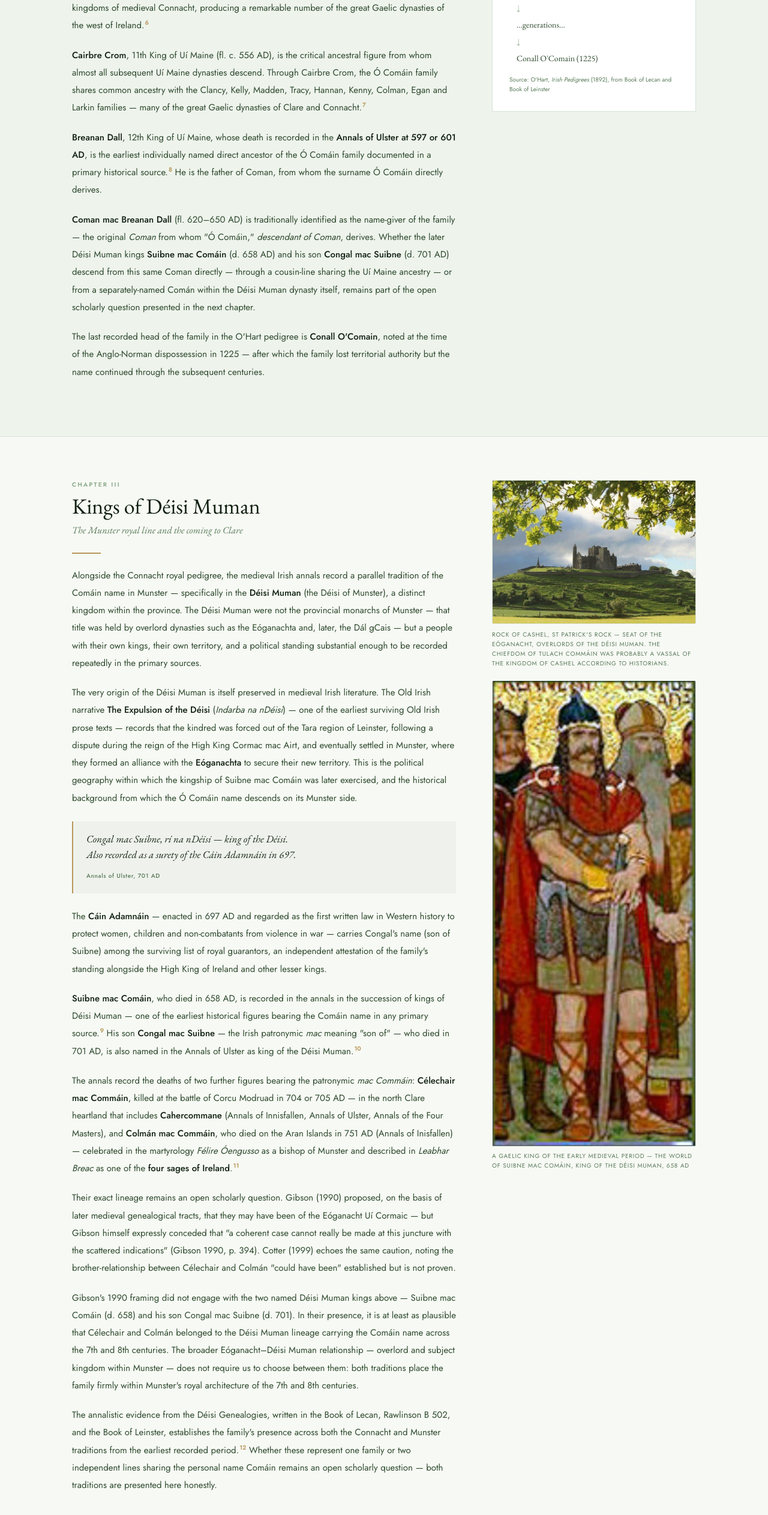
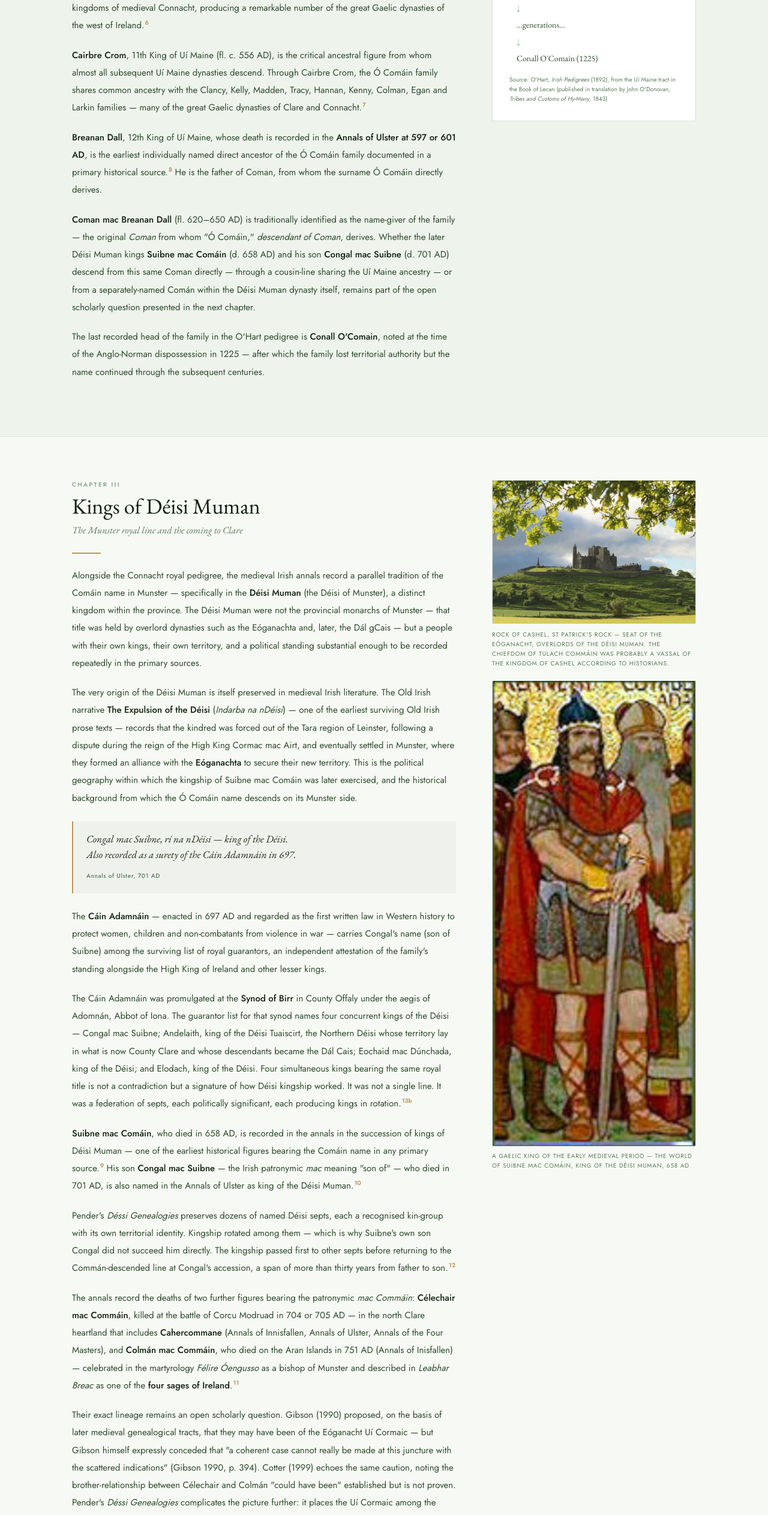
Before and after one commit to ocomain/clan, a website: page pedigree.html in a window 1280 px wide. Shown: the part 2080-4605 px from the top of the page at 60% size. Drawn offline with Linux system fonts and the light colour scheme.

Commit message:
Pedigree: Déisi scholarship tightening — Birr synod, derbfine rotation, Torpad Déisi–Corcu Mruad dual kingship, plus footnote corrections
Body text:
- Insertion A: Synod of Birr 697 — four concurrent Déisi kings (Congal, Andelaith of Déisi Tuaiscirt, Eochaid, Elodach)
- Insertion B: derbfine rotation, dozens of Déisi septs per Pender, 30+ year gap father to son
- Insertion C: direct 744 AU quote 'Foirddbe Corcu mudruadh don Deiss'
- Insertion D: Torpad mac Cernaig d.765 — tigerna na nDéisi (FM) and rí Corcu Mruad (AI) — same man, two titles

Footnote corrections:
- fn5: Conall O'Comain pedigree sourcing corrected (Book of Lecan Uí Maine tract via O'Donovan 1843)
- fn9: Suibne mac Comáin primary source corrected to AI 658 + Ó Cróinín Peritia 2 (1983) computus evidence + Pender stemma
- fn10: Congal 701 — Conall/Congal spelling variation explained, Cáin Adamnáin Meyer edition cited
- fn11: Célechair 705 + Colmán 751 sources completed
- fn12: canonical edition corrected from CGH (1962) to Pender Déssi Genealogies (1937)
- fn13: 744 Corcu Mruad overthrow cited from AU 743 directly + Pender Appendix II
- fn13a NEW: Torpad mac Cernaig FM 760/AI 769 dual-kingship attestation
- fn13b NEW: Synod of Birr guarantor list, Meyer 1905 + Ní Dhonnchadha 1995

Pedigree extract box: source line corrected to reflect Uí Maine tract (Book of Lecan) via O'Donovan Hy-Many 1843.

```diff
--- a/pedigree.html
+++ b/pedigree.html
@@ -296,7 +296,7 @@ function toggleMenu(){
             <span style="color:var(--ink-faint);padding-left:12px">↓</span><br>
             <span style="padding-left:12px">Conall O'Comain (1225)</span>
           </div>
-          <div style="font-size:10px;color:var(--ink-muted);margin-top:14px">Source: O'Hart, <em>Irish Pedigrees</em> (1892), from Book of Lecan and Book of Leinster</div>
+          <div style="font-size:10px;color:var(--ink-muted);margin-top:14px">Source: O'Hart, <em>Irish Pedigrees</em> (1892), from the Uí Maine tract in the Book of Lecan (published in translation by John O'Donovan, <em>Tribes and Customs of Hy-Many</em>, 1843)</div>
         </div>
       </div>
     </div>
@@ -320,9 +320,11 @@ function toggleMenu(){
             <cite>Annals of Ulster, 701 AD</cite>
           </div>
           <p>The <strong>Cáin Adamnáin</strong> — enacted in 697 AD and regarded as the first written law in Western history to protect women, children and non-combatants from violence in war — carries Congal's name (son of Suibne) among the surviving list of royal guarantors, an independent attestation of the family's standing alongside the High King of Ireland and other lesser kings.</p>
+          <p>The Cáin Adamnáin was promulgated at the <strong>Synod of Birr</strong> in County Offaly under the aegis of Adomnán, Abbot of Iona. The guarantor list for that synod names four concurrent kings of the Déisi — Congal mac Suibne; Andelaith, king of the Déisi Tuaiscirt, the Northern Déisi whose territory lay in what is now County Clare and whose descendants became the Dál Cais; Eochaid mac Dúnchada, king of the Déisi; and Elodach, king of the Déisi. Four simultaneous kings bearing the same royal title is not a contradiction but a signature of how Déisi kingship worked. It was not a single line. It was a federation of septs, each politically significant, each producing kings in rotation.<sup><a href="#fn13b">13b</a></sup></p>
           <p><strong>Suibne mac Comáin</strong>, who died in 658 AD, is recorded in the annals in the succession of kings of Déisi Muman — one of the earliest historical figures bearing the Comáin name in any primary source.<sup><a href="#fn9">9</a></sup> His son <strong>Congal mac Suibne</strong> — the Irish patronymic <em>mac</em> meaning "son of" — who died in 701 AD, is also named in the Annals of Ulster as king of the Déisi Muman.<sup><a href="#fn10">10</a></sup></p>
+          <p>Pender's <em>Déssi Genealogies</em> preserves dozens of named Déisi septs, each a recognised kin-group with its own territorial identity. Kingship rotated among them — which is why Suibne's own son Congal did not succeed him directly. The kingship passed first to other septs before returning to the Commán-descended line at Congal's accession, a span of more than thirty years from father to son.<sup><a href="#fn12">12</a></sup></p>
           <p>The annals record the deaths of two further figures bearing the patronymic <em>mac Commáin</em>: <strong>Célechair mac Commáin</strong>, killed at the battle of Corcu Modruad in 704 or 705 AD — in the north Clare heartland that includes <strong>Cahercommane</strong> (Annals of Innisfallen, Annals of Ulster, Annals of the Four Masters), and <strong>Colmán mac Commáin</strong>, who died on the Aran Islands in 751 AD (Annals of Inisfallen) — celebrated in the martyrology <em>Félire Óengusso</em> as a bishop of Munster and described in <em>Leabhar Breac</em> as one of the <strong>four sages of Ireland</strong>.<sup><a href="#fn11">11</a></sup></p>
-          <p>Their exact lineage remains an open scholarly question. Gibson (1990) proposed, on the basis of later medieval genealogical tracts, that they may have been of the Eóganacht Uí Cormaic — but Gibson himself expressly conceded that "a coherent case cannot really be made at this juncture with the scattered indications" (Gibson 1990, p. 394). Cotter (1999) echoes the same caution, noting the brother-relationship between Célechair and Colmán "could have been" established but is not proven.</p>
+          <p>Their exact lineage remains an open scholarly question. Gibson (1990) proposed, on the basis of later medieval genealogical tracts, that they may have been of the Eóganacht Uí Cormaic — but Gibson himself expressly conceded that "a coherent case cannot really be made at this juncture with the scattered indications" (Gibson 1990, p. 394). Cotter (1999) echoes the same caution, noting the brother-relationship between Célechair and Colmán "could have been" established but is not proven. Pender's <em>Déssi Genealogies</em> complicates the picture further: it places the Uí Cormaic among the Déisi Muman septs themselves — <em>"cenél úa Cormaic lasna Déssib muman"</em>, Rawlinson B 502 and Book of Lecan — suggesting this kindred sat on the boundary between the Eóganacht and the Déisi rather than belonging cleanly to either.<sup><a href="#fn12">12</a></sup></p>
           <p>Gibson's 1990 framing did not engage with the two named Déisi Muman kings above — Suibne mac Comáin (d. 658) and his son Congal mac Suibne (d. 701). In their presence, it is at least as plausible that Célechair and Colmán belonged to the Déisi Muman lineage carrying the Comáin name across the 7th and 8th centuries. The broader Eóganacht–Déisi Muman relationship — overlord and subject kingdom within Munster — does not require us to choose between them: both traditions place the family firmly within Munster's royal architecture of the 7th and 8th centuries.</p>
           <p>The annalistic evidence from the Déisi Genealogies, written in the Book of Lecan, Rawlinson B 502, and the Book of Leinster, establishes the family's presence across both the Connacht and Munster traditions from the earliest recorded period.<sup><a href="#fn12">12</a></sup> Whether these represent one family or two independent lines sharing the personal name Comáin remains an open scholarly question — both traditions are presented here honestly.</p>
 
@@ -334,7 +336,8 @@ function toggleMenu(){
 
           <p>Whether Suibne of the Déisi was the son of the Uí Maine name-giver — bridging the two traditions in a single generation — or the son of a separate Comán within the Déisi lineage itself cannot be resolved from the surviving evidence. It is a question the annals leave open for future scholarship, and one that the geography — Uí Maine descent in the north, Déisi kingship in the south, and the Ó Comáin chiefdom settled in north Clare between them — at least invites.</p>
 
-          <p>Archaeologist Claire Cotter suggests that the Burren area may have been named after a sub-king named Commán, noting evidence in the annals — including the Annals of Ulster recording the 744 AD destruction of Corcu Mruad by the Déisi — consistent with Gibson's analysis of the chiefdom.<sup><a href="#fn13">13</a></sup></p>
+          <p>Archaeologist Claire Cotter suggests that the Burren area may have been named after a sub-king named Commán, noting evidence in the annals — including the Annals of Ulster recording the 744 AD destruction of Corcu Mruad by the Déisi — consistent with Gibson's analysis of the chiefdom. The 744 entry is direct: <em>"Foirddbe Corcu mudruadh don Deiss"</em> — the overthrow of the Corcu Mruad by the Déisi.<sup><a href="#fn13">13</a></sup></p>
+          <p>By the generation after Congal, Déisi kingship had extended into North Clare. The annals record the death in 765 AD of <strong>Torpad mac Cernaig</strong>, styled <em>tigerna na nDéisi</em> — lord of the Déisi — in the Annals of the Four Masters, and <em>rí Corcu Mruad</em> — king of the Corcu Mruad, the people of North Clare — in the Annals of Inisfallen. Two independent annal traditions, the same man, two titles. Cahercommaun's occupation belongs to precisely this period of Déisi presence in the Burren — the material record and the annals meeting on the same ground.<sup><a href="#fn13a">13a</a></sup></p>
         </div>
       </div>
       <div>
@@ -599,15 +602,17 @@ function toggleMenu(){
       <li id="fn2"><span class="fn-num">2</span><span>R-L1066 ancient DNA identifications: ancient remains Scotland 1500–1300 BC; further ancient individual Scotland 43 BC–117 AD. Source: FTDNA haplogroup project research data and academic aDNA studies referenced in the R-L21 project. R-L21 Ireland distribution: 678 matches (FTDNA). R-Z253 Ireland 110 vs Scotland 47.</span></li>
       <li id="fn3"><span class="fn-num">3</span><span>R-BY14247 terminal haplogroup: Ireland + 1 unknown. Living DNA match: Cornelius Moylan, identified via FTDNA matching. Moylan is an Irish surname associated with Clare and Munster.</span></li>
       <li id="fn4"><span class="fn-num">4</span><span>R-Z2534 shared haplogroup with Dál Cais/O'Brien/MacNamara/O'Dea of Clare. Estimated common ancestor c. 1,500 BC based on SNP dating methodology. FTDNA block tree analysis.</span></li>
-      <li id="fn5"><span class="fn-num">5</span><span>O'Hart, John. <em>Irish Pedigrees, or the Origin and Stem of the Irish Nation</em>. 5th edition. Dublin: James Duffy & Co., 1892. O'Comain pedigree compiled from Book of Lecan and Book of Leinster.</span></li>
+      <li id="fn5"><span class="fn-num">5</span><span>O'Hart, John. <em>Irish Pedigrees, or the Origin and Stem of the Irish Nation</em>. 5th edition. Dublin: James Duffy & Co., 1892. The Uí Maine / O'Comáin pedigree in O'Hart derives from the Uí Maine tract in the <strong>Book of Lecan</strong> (RIA MS 23 P 2, folios 69–77), published in English translation by John O'Donovan as <em>Tribes and Customs of Hy-Many, commonly called O'Kelly's Country</em> (Dublin: Irish Archaeological Society, 1843). The tract traces the royal line down to Conall mac Cormaic, mic Ceithernaig, mic Fogartaig, which O'Hart identifies as the Conall O'Comain of 1225.</span></li>
       <li id="fn6"><span class="fn-num">6</span><span>Kingdom of Uí Maine: established by Máine Mór mac Eochaidh, c. 357 AD. O'Hart (1892). The kingdom occupied what is now east Galway and south Roscommon.</span></li>
       <li id="fn7"><span class="fn-num">7</span><span>Cairbre Crom, 11th King of Uí Maine, fl. c. 556 AD. O'Hart (1892). Related families through Cairbre Crom: Clancy, Kelly, Madden, Tracy, Hannan, Kenny, Colman, Egan, Larkin.</span></li>
       <li id="fn8"><span class="fn-num">8</span><span>Death of Breanan Dall, 12th King of Uí Maine: Annals of Ulster, 597 AD (also noted at 601 AD in some recensions). Mac Airt, Seán and Mac Niocaill, Gearóid (eds.). <em>The Annals of Ulster</em>. Dublin: DIAS, 1983.</span></li>
-      <li id="fn9"><span class="fn-num">9</span><span>Suibne mac Comáin, king of the Déisi Muman, died 658 AD: Annals of Ulster. Also in the Déisi Genealogies, Book of Lecan and Book of Leinster.</span></li>
-      <li id="fn10"><span class="fn-num">10</span><span>Congal mac Suibne, king of the Déisi, died 701 AD: Annals of Ulster.</span></li>
-      <li id="fn11"><span class="fn-num">11</span><span>Célechair mac Comáin, killed in battle in Clare 705 AD: Annals of Ulster.</span></li>
-      <li id="fn12"><span class="fn-num">12</span><span>Déisi Genealogies in the Book of Lecan, Rawlinson B 502, and the Book of Leinster. Referenced in: O'Brien, M.A. (ed.). <em>Corpus Genealogiarum Hiberniae</em>. Dublin: DIAS, 1962.</span></li>
-      <li id="fn13"><span class="fn-num">13</span><span>Cotter, Claire. Archaeological analysis of the Burren chiefdoms, referenced in: Gibson, D. Blair. <em>From Chiefdom to State in Early Ireland</em>. Cambridge: Cambridge University Press, 2012, p. 147.</span></li>
+      <li id="fn9"><span class="fn-num">9</span><span>Suibne mac Comáin, in the succession of kings of Déisi Muman, died 658 AD. <strong>Annals of Inisfallen</strong> s.a. 658 (Mac Airt, ed., <em>The Annals of Inisfallen</em>, Dublin: DIAS, 1951, p. 94). His death was preserved as a marginal entry in a contemporary Easter-table, analysed in Ó Cróinín, 'Early Irish Annals from Easter-Tables: A Case Restated', <em>Peritia</em> 2 (1983), 74–86, at p. 83. Genealogical placement: Pender (ed.), <em>The Déssi Genealogies</em> (Dublin: Irish Manuscripts Commission / Stationery Office, 1937), §§57–59 (Book of Lecan 101r°c); §§38–40 (Book of Leinster 328c).</span></li>
+      <li id="fn10"><span class="fn-num">10</span><span>Congal mac Suibne, king of the Déisi, died 701 AD. <strong>Annals of Ulster</strong> s.a. 700 (<em>recte</em> 701), Annals of Tigernach, Chronicon Scotorum, Annals of Roscrea. The Annals of Ulster use the spelling "Conall"; the Cáin Adamnáin (697) and the genealogies of Book of Lecan and Book of Leinster use the spelling "Congal" — the same man, well-known manuscript variation. Cáin Adamnáin guarantor list: Meyer (ed.), <em>Cáin Adamnáin</em>, Oxford: Clarendon Press, 1905, §28, p. 18.</span></li>
+      <li id="fn11"><span class="fn-num">11</span><span>Célechair mac Commáin, killed at the battle of Corcu Modruad in North Clare. <strong>Annals of Ulster</strong> s.a. 704 (<em>recte</em> 705), Annals of Tigernach, Annals of the Four Masters. Colmán mac Commáin, died on the Aran Islands: <strong>Annals of Inisfallen</strong> s.a. 751 (Mac Airt, 1951). Commemorated as a bishop and one of the four sages of Ireland in <em>Félire Óengusso</em> and <em>Leabhar Breac</em>.</span></li>
+      <li id="fn12"><span class="fn-num">12</span><span><strong>Pender, Séamus (ed.).</strong> <em>The Déssi Genealogies.</em> Dublin: Irish Manuscripts Commission / Stationery Office, 1937. The standard critical edition, drawing together the Déisi Muman genealogical tracts preserved in the Book of Ballymote, Book of Leinster, Book of Lecan, Rawlinson B 502, the Book of Uí Maine, the Book of Genealogies of Dubhaltach Mac Fhirbhisigh, and the Book of Genealogies of Mícheál Ó Cléirigh (RIA MS 23 D 17).</span></li>
+      <li id="fn13"><span class="fn-num">13</span><span>The overthrow of the Corcu Mruad by the Déisi in 744 AD: <strong>Annals of Ulster</strong> s.a. 743 (<em>recte</em> 744), Annals of Tigernach — <em>"Foirddbe Corcu mudruadh don Deiss."</em> Pender (1937), Appendix II. On the wider Burren chiefdom context see Cotter in Gibson (2012), p. 147.</span></li>
+      <li id="fn13a"><span class="fn-num">13a</span><span><strong>Torpad mac Cernaig</strong>, lord of the Déisi and king of the Corcu Mruad, died 765 AD. <strong>Annals of the Four Masters</strong> s.a. 760 (<em>recte</em> 765) — <em>"Torptha mac Cernaich tigherna na nDéisi dég."</em> <strong>Annals of Inisfallen</strong> s.a. 769 — <em>"Mors Torptha rig Core mdruad."</em> Two independent annal traditions, same year, same man. Pender (1937), Appendix II, and Index s.n. "Cernach" and "Torpthe."</span></li>
+      <li id="fn13b"><span class="fn-num">13b</span><span>The Synod of Birr, County Offaly, 697 AD, under Adomnán, Abbot of Iona. Four Déisi kings named as guarantors of the Cáin Adamnáin: Congal mac Suibne; Andelaith, king of Déisi Tuaiscirt; Eochaid mac Dúnchada; Elodach (who opposed it). Meyer (ed.), <em>Cáin Adamnáin</em>, Oxford: Clarendon Press, 1905, §28, p. 18. Cf. Ní Dhonnchadha, 'The <em>Lex Innocentium</em>: Adomnán's law for women, clerics and youths, 697 AD', in <em>Chattel, Servant or Citizen: Women's Status in Church, State and Society</em>, ed. O'Dowd and Wichert, Belfast: Queen's University, 1995, pp. 58–69.</span></li>
       <li id="fn14"><span class="fn-num">14</span><span>Death of Saint Commán 747 AD: Annals of Ulster. Mac Airt & Mac Niocaill (eds.) (1983).</span></li>
       <li id="fn15"><span class="fn-num">15</span><span>Dictionary of National Biography (1887), entry for Commán of Roscommon: "also founded the church of Ceann Mara, now Kinvara." Oxford Dictionary of National Biography confirms death date 747 AD.</span></li>
       <li id="fn16"><span class="fn-num">16</span><span>Death of Colmán mac Comáin on the Aran Islands 751 AD: Annals of Inisfallen. Mac Airt, Seán (ed.). <em>The Annals of Inisfallen</em>. Dublin: DIAS, 1951.</span></li>
```
